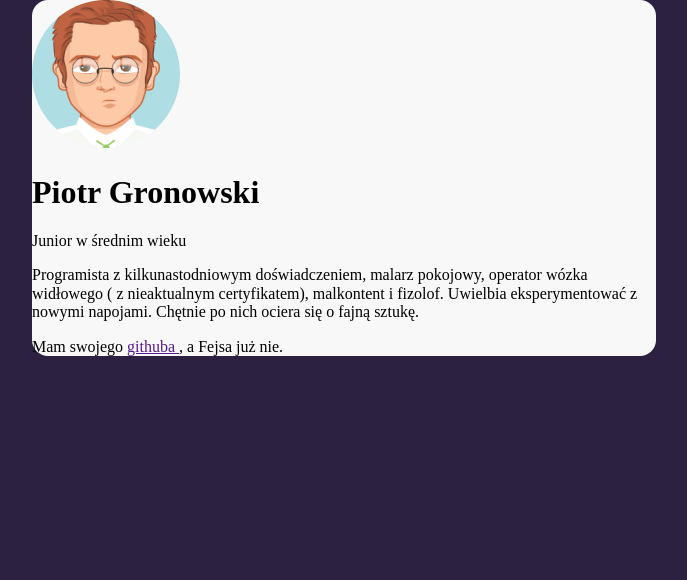
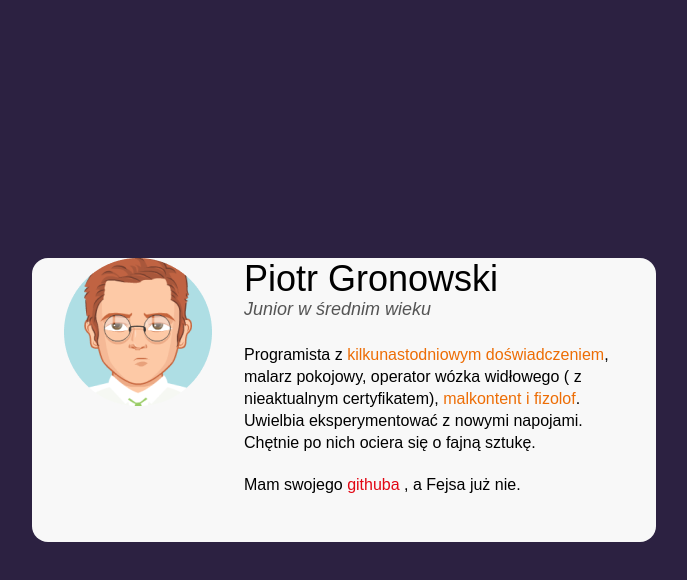
Before and after one commit to piotrGronowski/business-card, a plain HTML site: page index.html in a window 1280 px wide. Shown: the whole page, without its empty margins (296-983 px from the left). Drawn offline with Linux system fonts and the light colour scheme.

Commit message:
card is done

```diff
--- a/index.html
+++ b/index.html
@@ -3,12 +3,12 @@
   <head>
     <meta charset="UTF-8" />
     <meta name="viewport" content="width=device-width, initial-scale=1.0" />
+    <link rel="stylesheet" href="normalize.css" type="text/css" />
     <link rel="stylesheet" href="style.css" type="text/css" />
-    <link rel="stylesheet" href="normalize.css" type="text/css" />
     <title>Business-card</title>
   </head>
   <body>
-    <main>
+    <main class="main">
       <article class="guy">
         <img class="guy__picture" src="avatar.png" alt="tu powinna być twarz" />
         <div class="guy__text">
@@ -17,13 +17,14 @@
             <p class="guy__job">Junior w średnim wieku</p>
           </header>
           <p class="guy__description">
-            Programista z kilkunastodniowym doświadczeniem, malarz pokojowy,
-            operator wózka widłowego ( z nieaktualnym certyfikatem), malkontent
-            i fizolof. Uwielbia eksperymentować z nowymi napojami. Chętnie po
+            Programista z <strong class="strong">
+            kilkunastodniowym doświadczeniem</strong>, malarz pokojowy,
+            operator wózka widłowego ( z nieaktualnym certyfikatem), <strong class="strong"> malkontent
+            i fizolof</strong>. Uwielbia eksperymentować z nowymi napojami. Chętnie po
             nich ociera się o fajną sztukę.
           </p>
           <p class="guy__links">Mam swojego
-            <a href="">githuba </a>, a Fejsa już nie.
+            <a class="a" href="https://github.com/piotrGronowski">githuba </a>, a Fejsa już nie.
           </p>
         </div>
       </article>
--- a/style.css
+++ b/style.css
@@ -1,13 +1,57 @@
+html{
+  box-sizing: border-box;
+}
+
+*, *:before, *:after {
+  box-sizing: inherit;
+}
+
 body {
   background-color: #2c2141;
-  height: 100vh;
   display: flex;
   justify-content: center;
-  align-content: center;
+  align-items: center;
+  min-height: 100vh;
+  font-family: Arial, Helvetica, sans-serif;
 }
-.guy {
+.main {
   width: 624px;
   border-radius: 16px;
   background-color: #f8f8f8;
-  min-height: 320px;
+  padding: 0 32px 32px 32px;
 }
+.guy{
+  display: flex;
+  flex-direction: row;
+  align-items:flex-start;
+}
+.guy__name{
+  font-size: 36px;
+  margin: 0;
+  font-weight: normal;
+}
+.guy__job{
+  margin: 0;
+  font-style: italic;
+  font-size: 18px;
+  color: #545454;
+}
+.guy__picture{
+  margin-right: 32px;
+}
+.guy__description{
+  font-size: 16px;
+  line-height: 22px;
+  margin: 24px 0px 22px 0px;
+}
+.guy-links{
+  font-size: 16px;
+}
+.strong{
+  color: #ED6D05;
+font-weight: normal;
+}
+.a{
+  color: #E20613;
+  text-decoration: none;
+}
```
